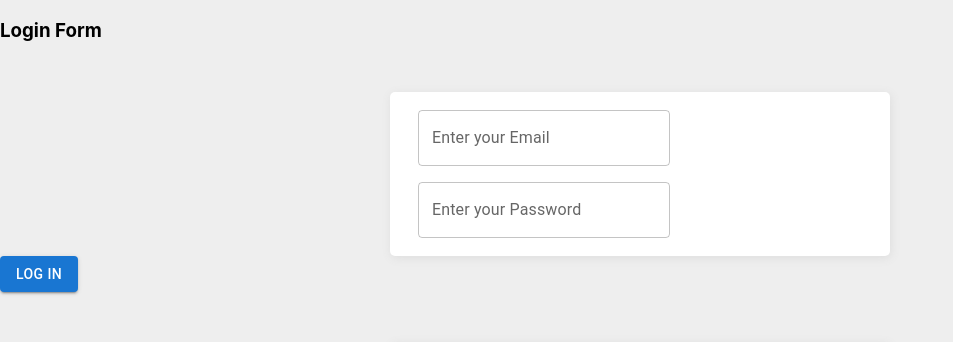
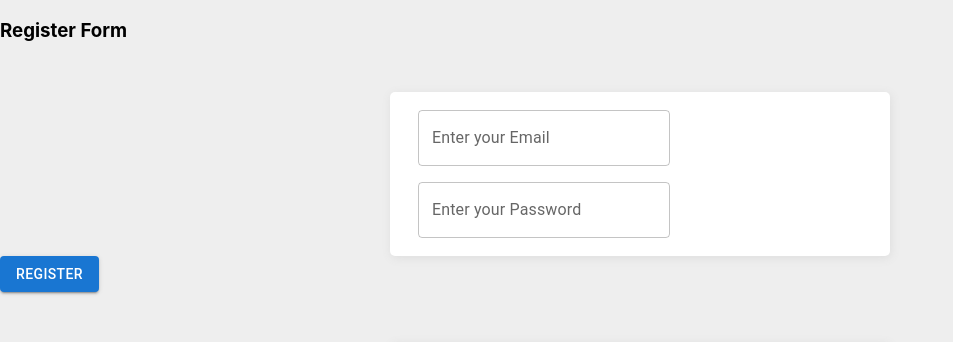
Before and after one commit to miskhill/firebase-and-react, a React (Create React App) app: page /register in a window 1280 px wide. Shown: the top 342 px of the page, without its empty margins (0-953 px from the left). Built offline with nearby package versions, Linux system fonts and the light colour scheme; no server answers; the database is empty.

Commit message:
pass in handleaction func

```diff
--- a/src/App.js
+++ b/src/App.js
@@ -1,10 +1,6 @@
 import "./App.css";
 import { useEffect, useState } from "react";
-import {
-  BrowserRouter as Router,
-  Routes,
-  Route
-} from "react-router-dom";
+import { BrowserRouter as Router, Routes, Route } from "react-router-dom";
 import Book from "./components/book";
 import AddBook from "./components/addBook";
 import Form from "./components/Form";
@@ -43,6 +39,10 @@ const App = () => {
     await deleteDoc(doc(db, "books", id));
   };
 
+  const handleAction = () => {
+
+  }
+
   //create an onclick for a firebase signup
   // const handleSignup = async () => {
   //   try {
@@ -64,9 +64,32 @@ const App = () => {
 
   return (
     <Router>
-      <div className="App">
-      <Form />
-    </div>
+      <div className='App'>
+        <Routes>
+          <Route
+            path='/login'
+            element={
+              <Form
+                title='Login'
+                setEmail={setEmail}
+                setPassword={setPassword}
+                handleAction={()=> handleAction()}
+              />
+            }
+          />
+          <Route
+            path='/register'
+            element={
+              <Form
+                title='Register'
+                setEmail={setEmail}
+                setPassword={setPassword}
+                handleAction={()=> handleAction()}
+              />
+            }
+          />
+        </Routes>
+      </div>
       {/* <form className='signup'>
         <button onClick={handleSignup}>signup</button>
         <button onClick={handleClick}>login</button>
@@ -96,7 +119,7 @@ const App = () => {
           ))}
         </div>
       </div>
-      </Router>
+    </Router>
   );
 };
 
--- a/src/components/Button.js
+++ b/src/components/Button.js
@@ -1,8 +1,6 @@
-import * as React from 'react';
-import Button from '@mui/material/Button';
+import * as React from "react";
+import Button from "@mui/material/Button";
 
-export default function BasicButtons() {
-    return (
-        <Button variant="contained">Log in</Button>
-    );
+export default function BasicButtons({ title, handleAction }) {
+  return <Button variant='contained' onClick={handleAction}>{title}</Button>;
 }
--- a/src/components/Form.js
+++ b/src/components/Form.js
@@ -3,11 +3,16 @@ import Box from "@mui/material/Box";
 import TextField from "@mui/material/TextField";
 import Button from "./Button";
 
-export default function BasicTextFields() {
+export default function BasicTextFields({
+  title,
+  setPassword,
+  setEmail,
+  handleAction,
+}) {
   return (
     <div>
       <div className='heading-container'>
-        <h3>Login Form</h3>
+        <h3>{title} Form</h3>
       </div>
       <Box
         component='form'
@@ -25,7 +30,7 @@ export default function BasicTextFields() {
         />{" "}
       </Box>
 
-      <Button />
+      <Button title={title} handleAction={handleAction} />
     </div>
   );
 }
```
